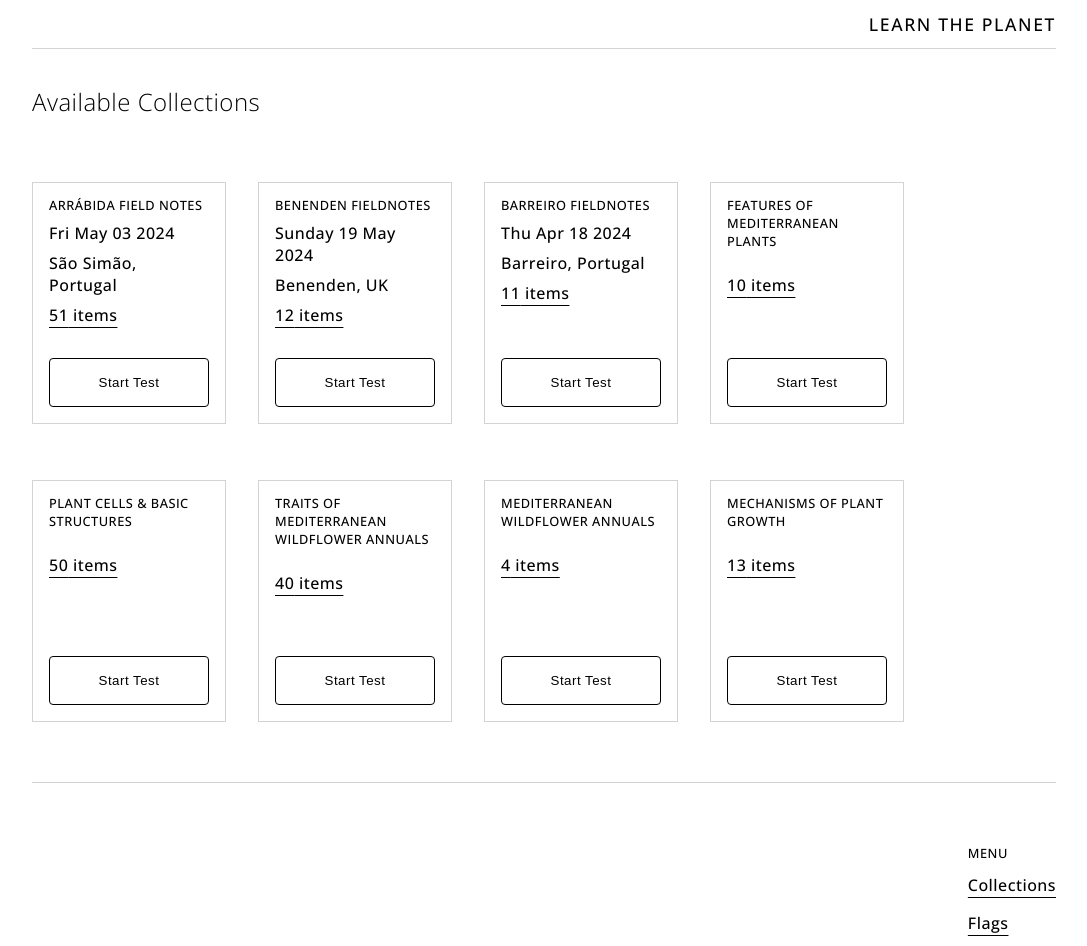
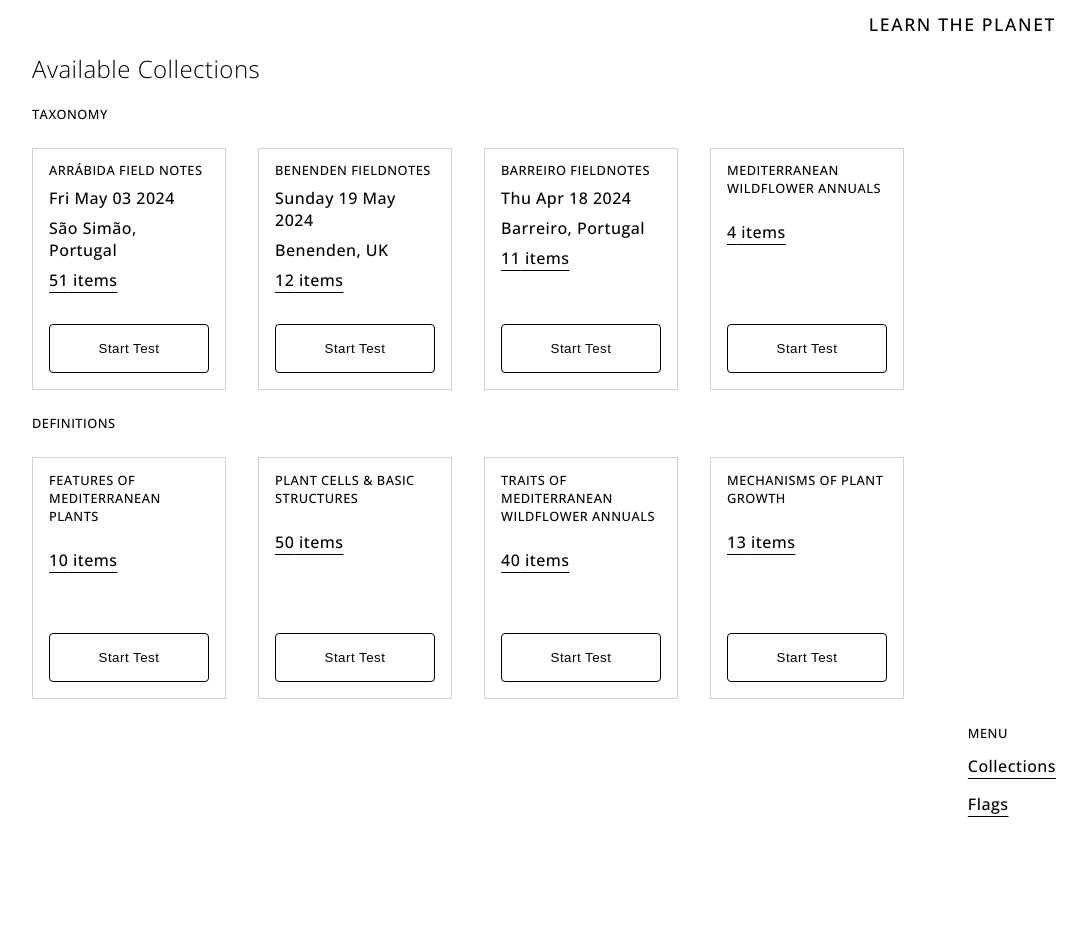
Before and after one commit to danhartley/learn-the-planet, a Next.js app: page /collections in a window 1280 px wide. Shown: the whole page, without its empty margins (96-1183 px from the left). After the commit the page ends 827 px from the top, so only its background shows below. Built offline with nearby package versions, Linux system fonts and the light colour scheme.

Commit message:
feat: split collections into types

```diff
--- a/src/app/collections/page.tsx
+++ b/src/app/collections/page.tsx
@@ -5,5 +5,20 @@ import { getCollections } from '@/api/collections'
 export default async function CollectionsPage<T>() {
   const collections: Collection<T>[] = await getCollections()
 
-  return <CollectionList collections={collections} />
+  const taxonomy = collections.filter(c => c.type === 'taxonomy')
+  const definitions = collections.filter(c => c.type === 'definition')
+
+  return (
+    <>
+      <h2 id="collections">Available Collections</h2>
+      <section aria-labelledby="taxonomy">
+        <h3 id="taxonomy">Taxonomy</h3>
+        <CollectionList collections={taxonomy} />
+      </section>
+      <section aria-labelledby="definitions">
+        <h3 id="definitions">Definitions</h3>
+        <CollectionList collections={definitions} />
+      </section>
+    </>
+  )
 }
--- a/src/components/CollectionList.tsx
+++ b/src/components/CollectionList.tsx
@@ -7,11 +7,7 @@ type Props<T> = {
 
 export function CollectionList<T>({ collections }: Props<T>) {
   return (
-    <section className="group-block" aria-labelledby="collections">
-      <h2 id="collections">Available Collections</h2>
-      {collections.length === 0 ? (
-        <p>No collections available</p>
-      ) : (
+    // <section className="group-block" aria-labelledby="collections">
     <ul className="block">
       {collections.map(collection => (
         <li key={collection.id}>
@@ -19,7 +15,6 @@ export function CollectionList<T>({ collections }: Props<T>) {
         </li>
       ))}
     </ul>
-      )}
-    </section>
+    // </section>
   )
 }
```
Also changed, not shown: src/components/test/layouts/ImageChoiceComponent.tsx (+6 -2 lines), src/components/test/layouts/TextEntryComponent.tsx (+5 -1 lines), src/lib/styles/global.css. Lines whose indentation alone changed are shown as unchanged.
